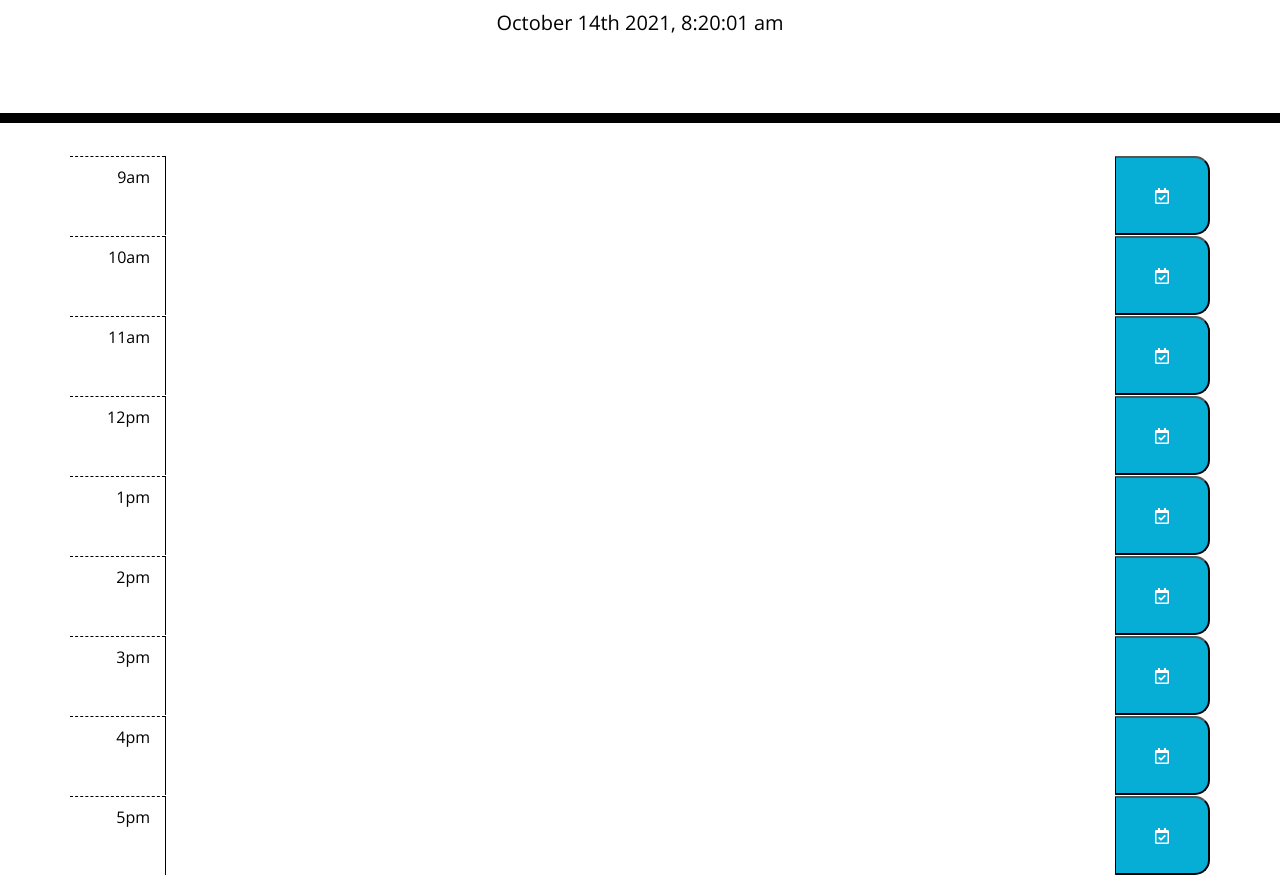
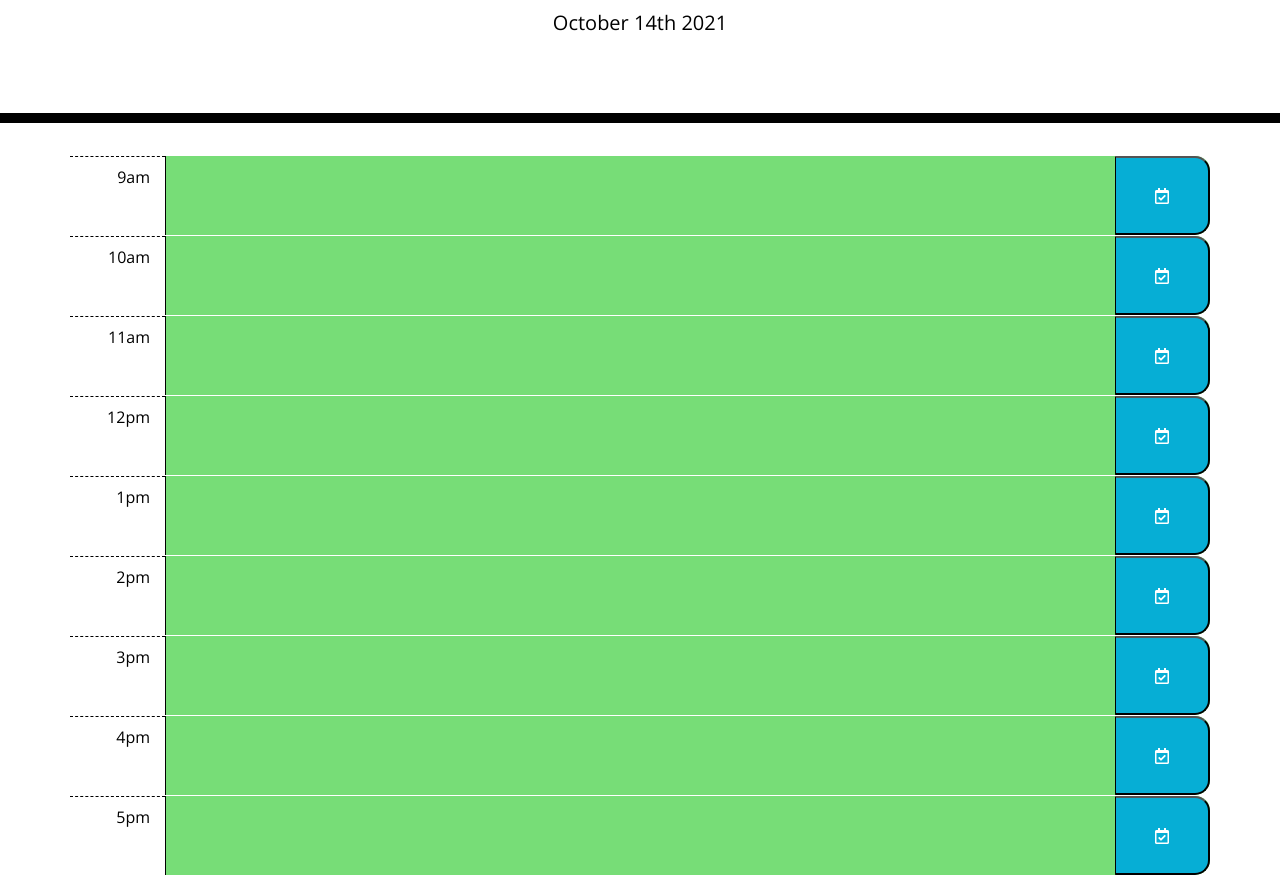
Before and after one commit to JeffreyBanh/Week_Five_Challenge, a plain HTML site: page index.html in a window 1280 px wide. Shown: the part 181-1056 px from the top of the page. Drawn offline with nearby package versions, Linux system fonts and the light colour scheme.

Commit message:
solve time block logic

```diff
--- a/index.html
+++ b/index.html
@@ -29,47 +29,47 @@
       <p id="currentDay" class="lead">time</p>
     </header>
     <div class="container">
-      <div class = "row time-block">
+      <div id = "time9" class = "row time-block" >
         <div class = "col-md-1 hour ">9am</div>
         <textarea class = "col-md-10 description"></textarea>
         <button class = "col-md-1 saveBtn"><i class="far fa-calendar-check"></i></button>
       </div>
-      <div class = "row time-block">
+      <div id = "time10" class = "row time-block">
         <div class = "col-md-1 hour ">10am</div>
         <textarea class = "col-md-10 description"></textarea>
         <button class = "col-md-1 saveBtn"><i class="far fa-calendar-check"></i></button>
       </div>
-      <div class = "row time-block">
+      <div id = "time11" class = "row time-block">
         <div class = "col-md-1 hour ">11am</div>
         <textarea class = "col-md-10 description"></textarea>
         <button class = "col-md-1 saveBtn"><i class="far fa-calendar-check"></i></button>
       </div>
-      <div class = "row time-block">
+      <div id = "time12" class = "row time-block">
         <div class = "col-md-1 hour ">12pm</div>
         <textarea class = "col-md-10 description"></textarea>
         <button class = "col-md-1 saveBtn"><i class="far fa-calendar-check"></i></button>
       </div>
-      <div class = "row time-block">
+      <div id = "time13" class = "row time-block">
         <div class = "col-md-1 hour ">1pm</div>
         <textarea class = "col-md-10 description"></textarea>
         <button class = "col-md-1 saveBtn"><i class="far fa-calendar-check"></i></button>
       </div>
-      <div class = "row time-block">
+      <div id = "time14" class = "row time-block">
         <div class = "col-md-1 hour ">2pm</div>
         <textarea class = "col-md-10 description"></textarea>
         <button class = "col-md-1 saveBtn"><i class="far fa-calendar-check"></i></button>
       </div>
-      <div class = "row time-block">
+      <div id = "time15" class = "row time-block">
         <div class = "col-md-1 hour ">3pm</div>
         <textarea class = "col-md-10 description"></textarea>
         <button class = "col-md-1 saveBtn"><i class="far fa-calendar-check"></i></button>
       </div>
-      <div class = "row time-block">
+      <div id = "time16" class = "row time-block">
         <div class = "col-md-1 hour ">4pm</div>
         <textarea class = "col-md-10 description"></textarea>
         <button class = "col-md-1 saveBtn"><i class="far fa-calendar-check"></i></button>
       </div>
-      <div class = "row time-block">
+      <div id = "time17" class = "row time-block">
         <div class = "col-md-1 hour ">5pm</div>
         <textarea class = "col-md-10 description"></textarea>
         <button class = "col-md-1 saveBtn"><i class="far fa-calendar-check"></i></button>
@@ -79,25 +79,31 @@
     <script src="https://code.jquery.com/jquery-3.4.1.min.js"></script>
     <script src="https://cdnjs.cloudflare.com/ajax/libs/moment.js/2.24.0/moment.min.js"></script>
     <script>
-    var displayDate = moment().format('MMMM Do YYYY, h:mm:ss a');
-    const timeBlock = Array.from(document.querySelectorAll('.time-block'));
-    const hours = Array.from(document.querySelectorAll(".hour"));
-    const row = document.querySelectorAll(".row");
-    $("#first-hour").innerText
-    console.log($("#first-hour").text())
+    var displayDate = moment().format('MMMM Do YYYY');
+    $("#currentDay").html(displayDate);
 
-    document.getElementById("currentDay").innerHTML = displayDate
+    var currentTime = moment().hour();
 
-    var currentTime = moment('10:00am', 'h:mma');
-    var beginningTime = moment('9:00am', 'h:mma')
-    var endTime = moment('5:00pm', 'h:mma')
-    /*
-    if (currentTime.isAfter(beginningTime)){
-      $(".time-block").addClass("past");
-    }else if(currentTime.isbefore(endTime)){
-      $(".time-block").addClass("future")
-    }
-    */
+    $(".time-block").each(function(){
+      var eachTimeBlock = parseInt($(this).attr("id").split("time")[1]);
+
+      if (eachTimeBlock > currentTime){
+        $(this).addClass("future");
+        $(this).removeClass("present");
+        $(this).removeClass("past");
+      }
+      else if (eachTimeBlock == currentTime){
+        $(this).removeClass("future");
+        $(this).addClass("present");
+        $(this).removeClass("past");
+      } else{
+        $(this).removeClass("future");
+        $(this).removeClass("present");
+        $(this).addClass("past");
+      }
+
+      })
+
     /*
     timeBlock.forEach(timeblocks =>{
       console.log(timeblocks)
```
